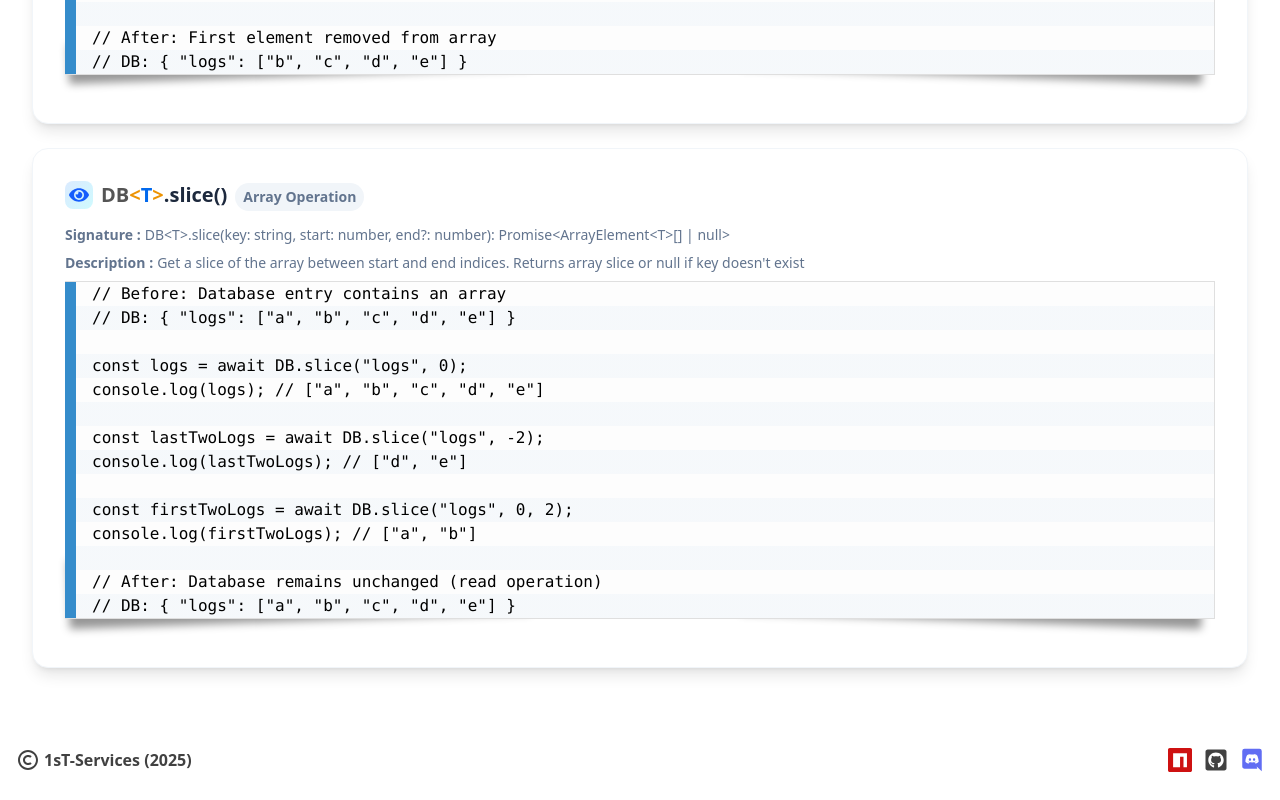
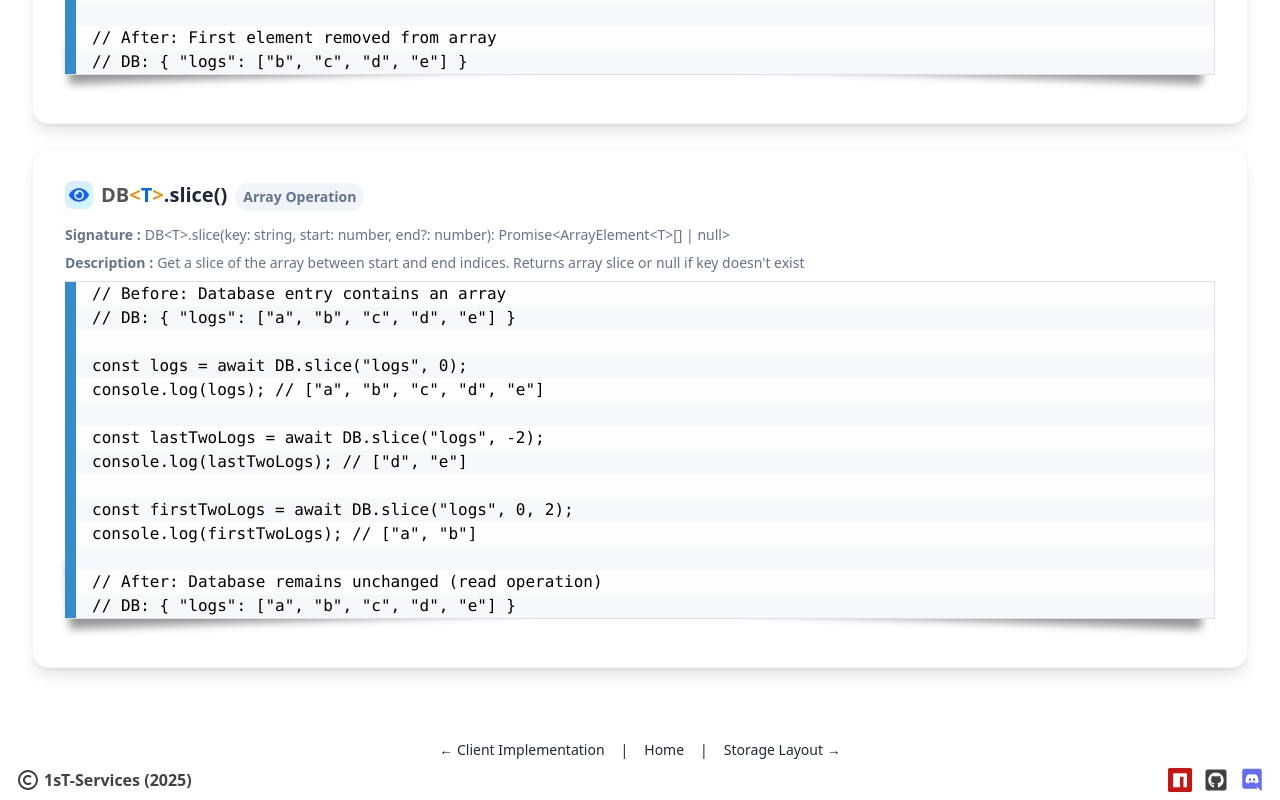
Before and after one commit to xenoDB/xenoSite, a React (Vite) app: page /database-methods in a window 1280 px wide. Shown: the part 5296-6096 px from the top of the page. Built offline with nearby package versions, Linux system fonts and the light colour scheme.

Commit message:
mini nav util at bottom

```diff
--- /dev/null
+++ b/src/components/Nav.tsx
@@ -0,0 +1,72 @@
+import { useLocation, useNavigate } from "react-router-dom";
+
+const PageNavigation = () => {
+  const location = useLocation();
+  const navigate = useNavigate();
+
+  // Don't show on home page
+  if (location.pathname === "/") {
+    return null;
+  }
+
+  // Define the page order
+  const pages = [
+    { path: "/", title: "Home" },
+    { path: "/server-setup", title: "Server Setup" },
+    { path: "/client-implementation", title: "Client Implementation" },
+    { path: "/database-methods", title: "Database Methods" },
+    { path: "/storage-layout", title: "Storage Layout" },
+  ];
+
+  const currentIndex = pages.findIndex(
+    (page) => page.path === location.pathname
+  );
+  const previousPage = currentIndex > 0 ? pages[currentIndex - 1] : null;
+  const nextPage =
+    currentIndex < pages.length - 1 ? pages[currentIndex + 1] : null;
+
+  return (
+    <div className="max-w-6xl mx-auto px-4 sm:px-6 lg:px-8">
+      <div className="flex justify-end items-center space-x-4 text-sm">
+        {/* Previous Page */}
+        {previousPage && (
+          <>
+            <button
+              onClick={() => navigate(previousPage.path)}
+              className="text-slate-800 hover:text-purple-600 transition-colors"
+            >
+              ← {previousPage.title}
+            </button>
+            <span className="text-slate-800">|</span>
+          </>
+        )}
+
+        {previousPage?.path === "/" ? null : (
+          <button
+            onClick={() => navigate("/")}
+            className="text-slate-800 hover:text-purple-600 transition-colors"
+          >
+            Home
+          </button>
+        )}
+
+        {/* Next Page */}
+        {nextPage && (
+          <>
+            {previousPage?.path === "/" ? null : (
+              <span className="text-slate-800">|</span>
+            )}
+            <button
+              onClick={() => navigate(nextPage.path)}
+              className="text-slate-800 hover:text-purple-600 transition-colors"
+            >
+              {nextPage.title} →
+            </button>
+          </>
+        )}
+      </div>
+    </div>
+  );
+};
+
+export default PageNavigation;
--- a/src/main.tsx
+++ b/src/main.tsx
@@ -5,6 +5,7 @@ import Footer from "./components/Footer.tsx";
 import { createRoot } from "react-dom/client";
 import Navigation from "./components/Navbar.tsx";
 import ServerSetup from "./pages/ServerSetup.tsx";
+import PageNavigation from "./components/Nav.tsx";
 import StorageLayout from "./pages/StorageLayout.tsx";
 import DatabaseMethods from "./pages/DatabaseMethods.tsx";
 import ScrollToTopButton from "./components/ScrollToTopButton.tsx";
@@ -19,6 +20,7 @@ export const RootLayout = () => {
         <Outlet />
         <ScrollToTopButton />
       </main>
+      <PageNavigation />
       <Footer />
     </div>
   );
--- a/src/pages/DatabaseMethods.tsx
+++ b/src/pages/DatabaseMethods.tsx
@@ -2,6 +2,7 @@ import { JSX, useState } from "react";
 import CodeBlock from "../utilities/CodeBlock";
 import { RiDeleteBin5Fill } from "react-icons/ri";
 import { FaDatabase, FaEye, FaPenNib, FaSearch } from "react-icons/fa";
+import useScrollRestoration from "../hooks/RetainScroll";
 
 const heading = (
   <div className="text-center mb-12">
@@ -349,6 +350,8 @@ function T(method: {
 }
 
 export default function DatabaseMethods() {
+  useScrollRestoration();
+
   const [searchTerm, setSearchTerm] = useState("");
 
   const filteredMethods = methods.filter((method) =>
```
